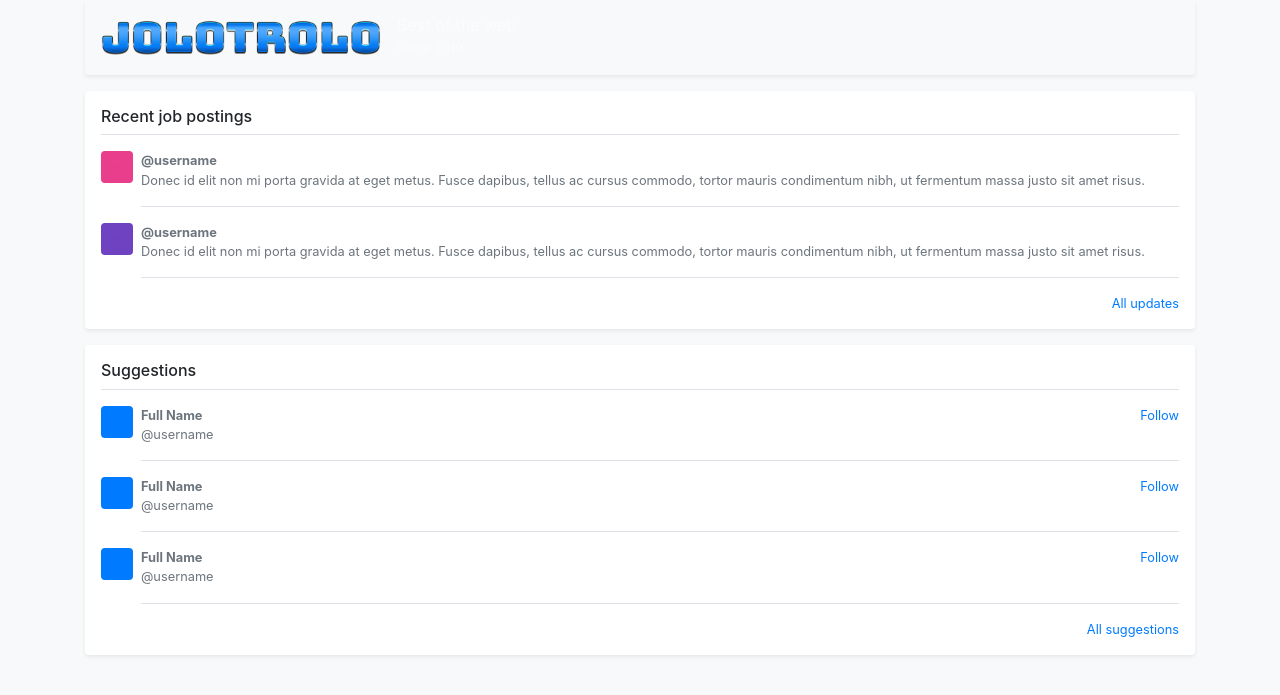
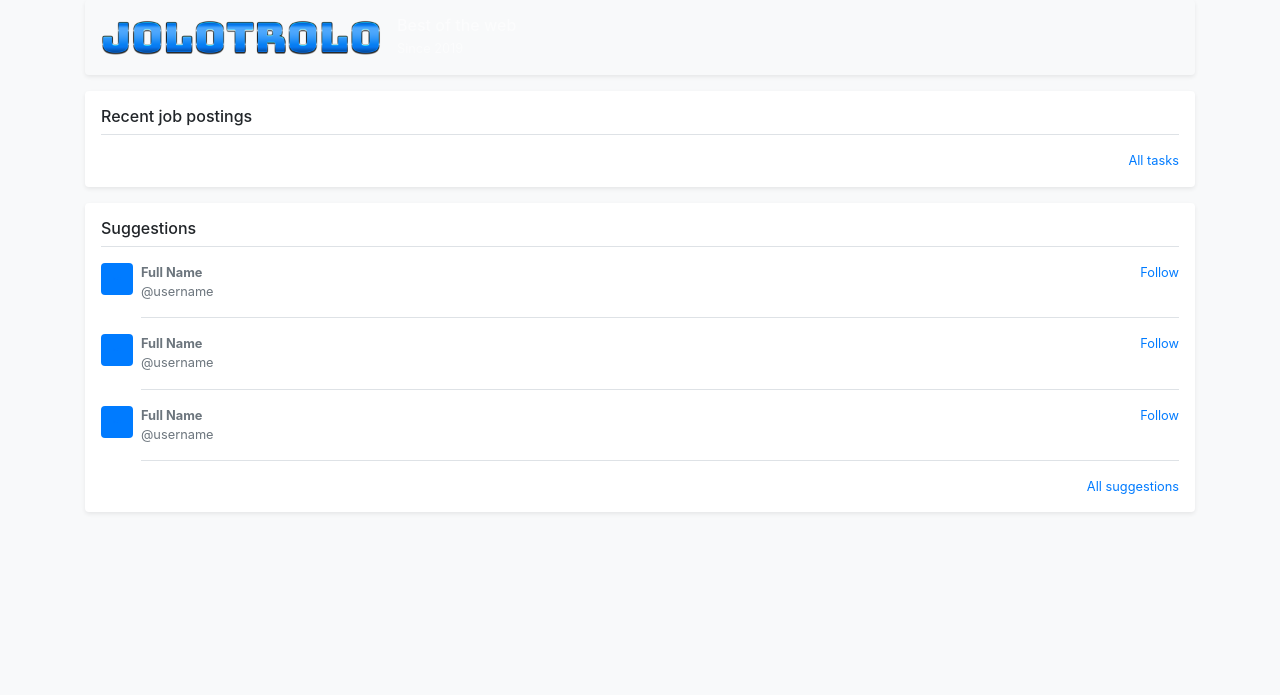
Before and after one commit to toniilic/symfony-app, a Symfony app: template templates/home/index.html.twig in a window 1280 px wide. Shown: the part 56-751 px from the top of the page. Run offline with Twig, Linux system fonts and the light colour scheme; the template is opened without the code that fills it, so the values that code supplies are empty; some libraries are stand-ins or nearby versions.

Commit message:
made task show

```diff
--- a/src/Controller/HomeController.php
+++ b/src/Controller/HomeController.php
@@ -22,7 +22,7 @@ class HomeController extends AbstractController
 
         $tasks = $repository->findByExampleField();
 
-        dump($tasks);
+        dump($repository);
 
         return $this->render('home/index.html.twig', array(
             'tasks' => $tasks
--- a/templates/home/index.html.twig
+++ b/templates/home/index.html.twig
@@ -10,27 +10,12 @@
         <img data-src="holder.js/32x32?theme=thumb&bg=007bff&fg=007bff&size=1" alt="" class="mr-2 rounded">
         <p class="media-body pb-3 mb-0 small lh-125 border-bottom border-gray">
             <strong class="d-block text-gray-dark">@{{ task.user.username }}</strong>
-            <strong class="d-block text-gray-dark">{{ task.title }}</strong>
+            <strong class="d-block text-gray-dark"><a href="{{ path('task_show', {'id':task.id}) }}">{{ task.title }}</a></strong>
         </p>
     </div>
     {% endfor %}
-
-    <div class="media text-muted pt-3">
-        <img data-src="holder.js/32x32?theme=thumb&bg=e83e8c&fg=e83e8c&size=1" alt="" class="mr-2 rounded">
-        <p class="media-body pb-3 mb-0 small lh-125 border-bottom border-gray">
-            <strong class="d-block text-gray-dark">@username</strong>
-            Donec id elit non mi porta gravida at eget metus. Fusce dapibus, tellus ac cursus commodo, tortor mauris condimentum nibh, ut fermentum massa justo sit amet risus.
-        </p>
-    </div>
-    <div class="media text-muted pt-3">
-        <img data-src="holder.js/32x32?theme=thumb&bg=6f42c1&fg=6f42c1&size=1" alt="" class="mr-2 rounded">
-        <p class="media-body pb-3 mb-0 small lh-125 border-bottom border-gray">
-            <strong class="d-block text-gray-dark">@username</strong>
-            Donec id elit non mi porta gravida at eget metus. Fusce dapibus, tellus ac cursus commodo, tortor mauris condimentum nibh, ut fermentum massa justo sit amet risus.
-        </p>
-    </div>
     <small class="d-block text-right mt-3">
-        <a href="#">All updates</a>
+        <a href="#">All tasks</a>
     </small>
 </div>
 
--- a/templates/task/create.html.twig
+++ b/templates/task/create.html.twig
@@ -5,7 +5,7 @@
 
 <div class="my-3 p-3 bg-white rounded shadow-sm">
 
-    {% if location.isHidden == false %}
+    {% if islocation.isHidden is defined %}
         <small class="d-block text-right mt-3">
             {{ location.country }},
             {{ location.region }},
```
Also changed, not shown: src/Controller/TaskController.php (+15 -6 lines), src/Entity/Location.php (+0 -28 lines), src/Entity/Task.php (+8 -0 lines), templates/task/show.html.twig (+7 -2 lines).
